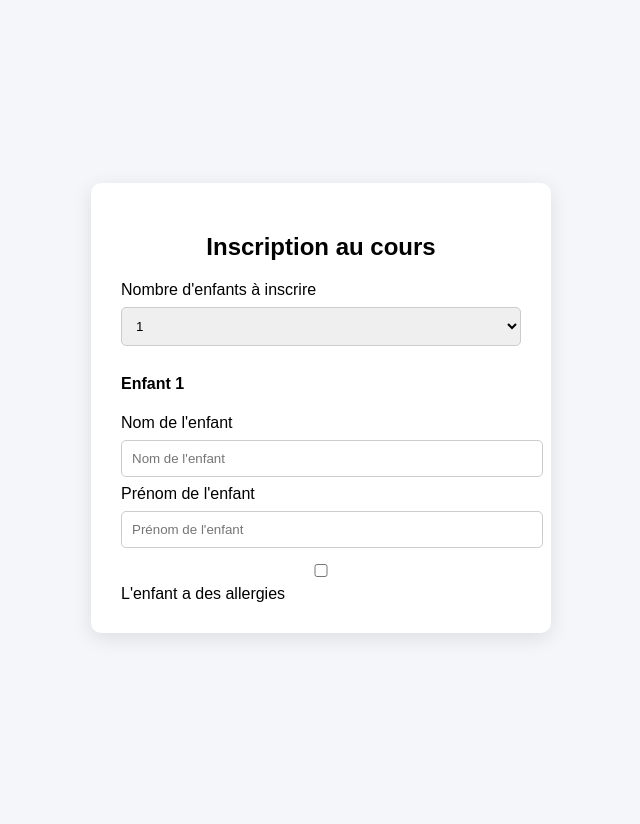
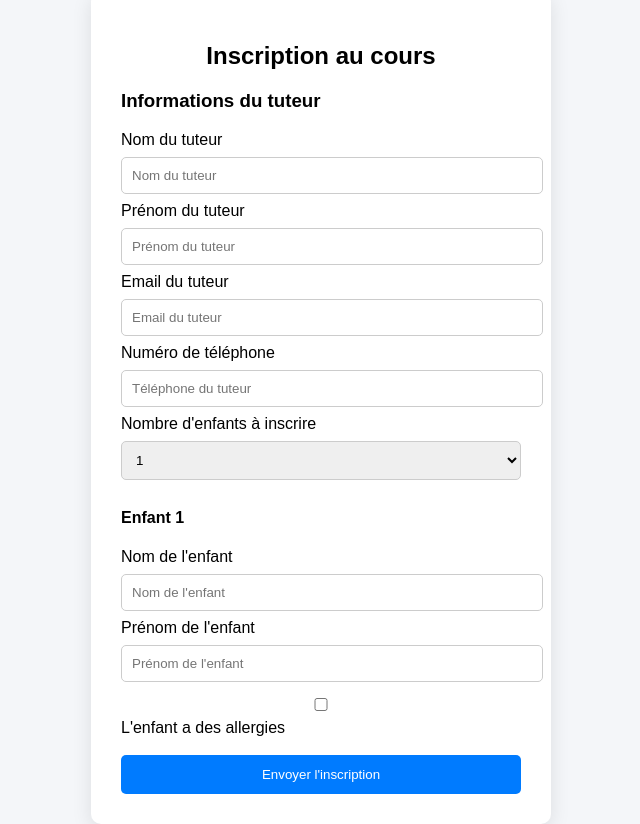
Before and after one commit to karim073/Projet_inscription, a Flask app: page / in a window 1280 px wide. Shown: the whole page, without its empty margins (319-959 px from the left). Before the commit the page ends 638 px from the top, so only its background shows below. Run offline with Flask 3, Linux system fonts and the light colour scheme; some libraries are stand-ins or nearby versions.

Commit message:
correction tuteur

```diff
--- a/templates/inscription.html
+++ b/templates/inscription.html
@@ -21,6 +21,29 @@
           method="POST"
           onsubmit="return validerFormulaire()">
 
+        <!-- Informations du tuteur -->
+        <h3>Informations du tuteur</h3>
+
+        <div class="form-group">
+            <label for="nom_tuteur">Nom du tuteur</label>
+            <input type="text" class="form-control" id="nom_tuteur" name="nom_tuteur" placeholder="Nom du tuteur" required>
+        </div>
+
+        <div class="form-group">
+            <label for="prenom_tuteur">Prénom du tuteur</label>
+            <input type="text" class="form-control" id="prenom_tuteur" name="prenom_tuteur" placeholder="Prénom du tuteur" required>
+        </div>
+
+        <div class="form-group">
+            <label for="email_tuteur">Email du tuteur</label>
+            <input type="email" class="form-control" id="email_tuteur" name="email_tuteur" placeholder="Email du tuteur" required>
+        </div>
+
+        <div class="form-group">
+            <label for="tel_tuteur">Numéro de téléphone</label>
+            <input type="tel" class="form-control" id="tel_tuteur" name="tel_tuteur" placeholder="Téléphone du tuteur" required>
+        </div>
+
         <!-- Nombre d'enfants -->
         <label>Nombre d'enfants à inscrire</label>
         <select id="nb_enfants" onchange="genererFormulaires()">
@@ -35,6 +58,10 @@
 
         <!-- Zone où les formulaires enfants seront générés -->
         <div id="formulaires_enfants"></div>
+
+        <br>
+        <button type="submit">Envoyer l'inscription</button>
+    </form>
 
     <script>
         function genererFormulaires() {
@@ -82,8 +109,7 @@
         window.onload = genererFormulaires;
     </script>
 
-</body>
-</html>
+</div>
 
 </body>
 </html>
```
Lines whose indentation alone changed are shown as unchanged.
